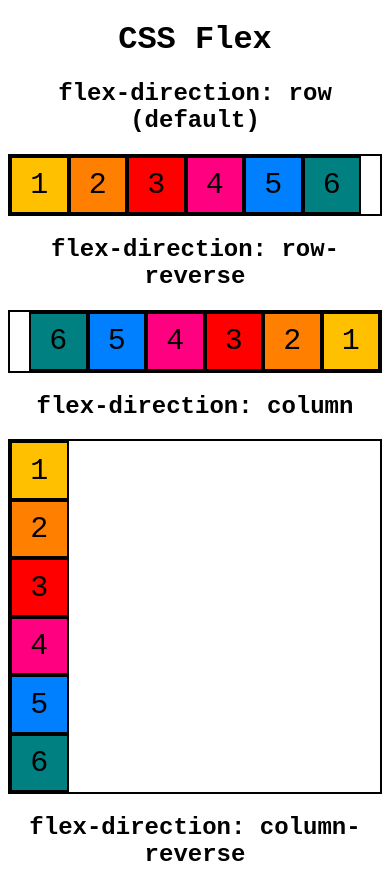
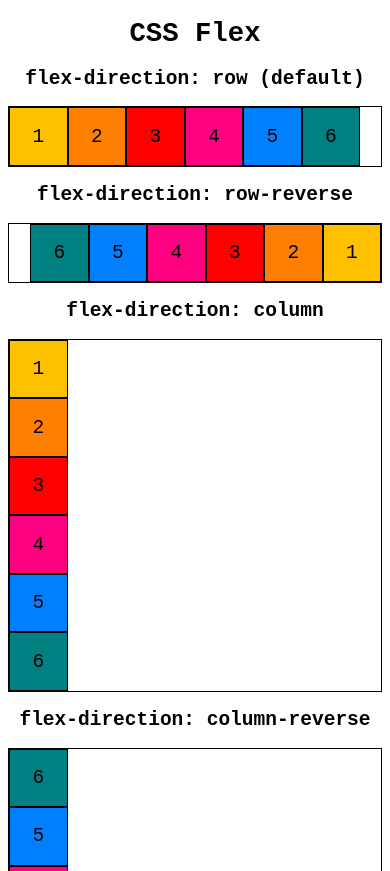
Before and after one commit to JDHofmann/css-flex, a plain HTML site: page index.html in a window 390 px wide. Shown: the top 871 px of the page. Drawn offline with Linux system fonts and the light colour scheme.

Commit message:
responsive sizing

```diff
--- a/style.css
+++ b/style.css
@@ -4,7 +4,7 @@
 }
 
 .flex-container {
-    border: 2px solid;
+    border: .5vmin solid;
     display: flex;
     margin: 2vh auto;
     flex-wrap: wrap;
@@ -26,14 +26,22 @@ h1, h2 {
     text-align: center;
 }
 
+h1 {
+    font-size: 7vmin;
+}
+
+h2 {
+    font-size: 5vmin;
+}
+
 span {
     display: flex;
     height: 15vmin;
     width: 15vmin;
-    border: 2px solid;
+    border: .5vmin solid;
     justify-content: center;
     align-items: center;
-    font-size: 30px;
+    font-size: 5vmin;
 }
 
 .one {
```
